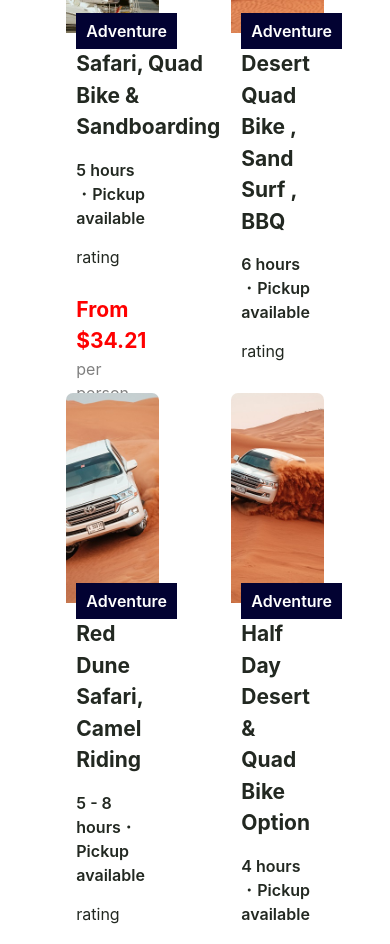
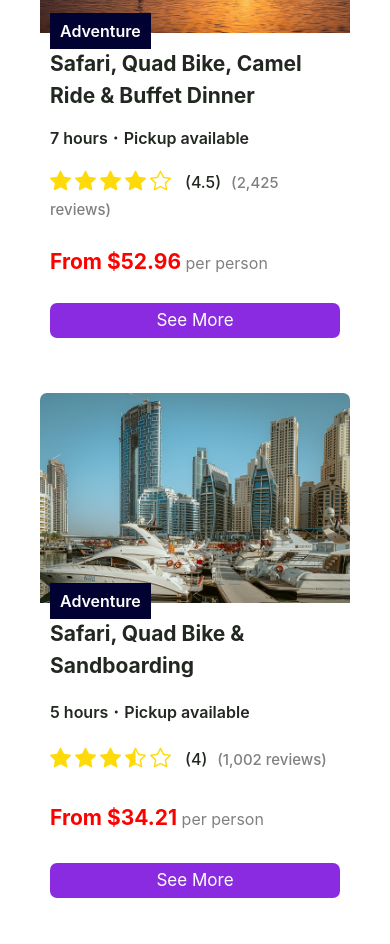
Before and after one commit to yousseflearn/travel-tour-agency, a React (Vite) app: page / in a window 390 px wide. Shown: the part 2000-2944 px from the top of the page. Built offline with nearby package versions, Linux system fonts and the light colour scheme.

Commit message:
Creation Rating Component with Responsive Design

```diff
--- /dev/null
+++ b/src/components/tour/Rating.jsx
@@ -0,0 +1,45 @@
+const Rating = ({ rating, reviews }) => {
+  return (
+    <div className="rating">
+      {rating > 1 ? (
+        <i className="bi bi-star-fill"></i>
+      ) : rating > 0.5 ? (
+        <i className="bi bi-star-half"></i>
+      ) : (
+        <i className="bi bi-star"></i>
+      )}
+      {rating > 2 ? (
+        <i className="bi bi-star-fill"></i>
+      ) : rating > 1.5 ? (
+        <i className="bi bi-star-half"></i>
+      ) : (
+        <i className="bi bi-star"></i>
+      )}
+      {rating > 3 ? (
+        <i className="bi bi-star-fill"></i>
+      ) : rating > 2.5 ? (
+        <i className="bi bi-star-half"></i>
+      ) : (
+        <i className="bi bi-star"></i>
+      )}
+      {rating > 4 ? (
+        <i className="bi bi-star-fill"></i>
+      ) : rating > 3.5 ? (
+        <i className="bi bi-star-half"></i>
+      ) : (
+        <i className="bi bi-star"></i>
+      )}
+      {rating > 5 ? (
+        <i className="bi bi-star-fill"></i>
+      ) : rating > 4.5 ? (
+        <i className="bi bi-star-half"></i>
+      ) : (
+        <i className="bi bi-star"></i>
+      )}
+      <span>({rating})</span>
+      <span>({reviews} reviews)</span>
+    </div>
+  );
+};
+
+export default Rating;
--- /dev/null
+++ b/src/components/tour/TourItem.jsx
@@ -0,0 +1,27 @@
+import Rating from "./Rating";
+
+const TourItem = ({ item }) => {
+  return (
+    <div className="tour-item">
+      <img src={item.image} alt={item.title} className="tour-item-img" />
+      <span className="tour-item-label">Adventure</span>
+      <div className="tour-item-body">
+        <div className="tour-item-title">{item.title}</div>
+        <div className="tour-item-duration">
+          <span>{item.duration}</span>
+          <i className="bi bi-dot"></i>
+          Pickup available
+        </div>
+        <div>
+          <Rating rating={item.rating} reviews={item.reviews} />
+        </div>
+        <div className="tour-item-price">
+          <strong>From ${item.priceFrom}</strong> per person
+        </div>
+        <button className="tour-item-link">See More</button>
+      </div>
+    </div>
+  );
+};
+
+export default TourItem;
--- a/src/components/tour/TourList.jsx
+++ b/src/components/tour/TourList.jsx
@@ -1,26 +1,11 @@
 import "./tour-list.css";
+import TourItem from "./TourItem";
 
 const TourList = ({ toursList }) => {
   return (
     <div className="tour-list">
       {toursList.map((item) => (
-        <div className="tour-item" key={item.id}>
-          <img src={item.image} alt={item.title} className="tour-item-img" />
-          <span className="tour-item-label">Adventure</span>
-          <div className="tour-item-body">
-            <div className="tour-item-title">{item.title}</div>
-            <div className="tour-item-duration">
-              <span>{item.duration}</span>
-              <i className="bi bi-dot"></i>
-              Pickup available
-            </div>
-            <div>rating</div>
-            <div className="tour-item-price">
-              <strong>From ${item.priceFrom}</strong> per person
-            </div>
-            <button className="tour-item-link">See More</button>
-          </div>
-        </div>
+        <TourItem item={item} key={item.id} />
       ))}
     </div>
   );
--- a/src/components/tour/tour-list.css
+++ b/src/components/tour/tour-list.css
@@ -80,3 +80,43 @@
   border-radius: 7px;
   border: none;
 }
+
+/* Rating */
+.rating {
+  color: rgb(255, 218, 9);
+}
+
+.rating i {
+  font-size: 21px;
+  margin-right: 4px;
+}
+
+.rating span:first-of-type {
+  font-weight: 500;
+  margin: 0 10px;
+  color: var(--primary-color);
+}
+
+.rating span:last-of-type {
+  font-weight: 500;
+  font-size: 15px;
+  color: gray;
+}
+
+/* Media Queries */
+@media (max-width: 920px) {
+  .tour-item {
+    width: 44%;
+  }
+}
+
+@media (max-width: 720px) {
+  .tour-item {
+    width: 90%;
+  }
+}
+@media (max-width: 520px) {
+  .tour-item {
+    width: 100%;
+  }
+}
```
